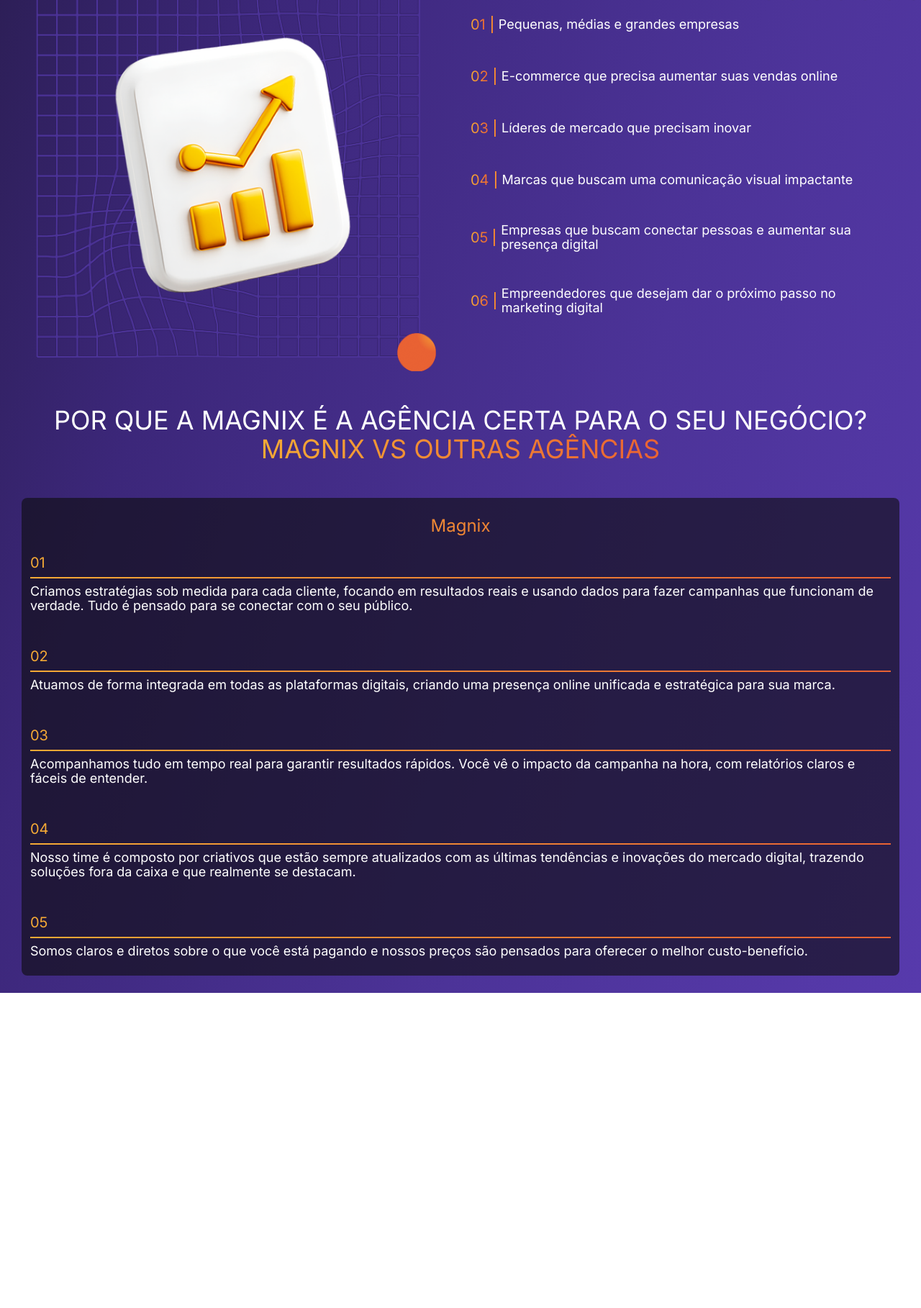
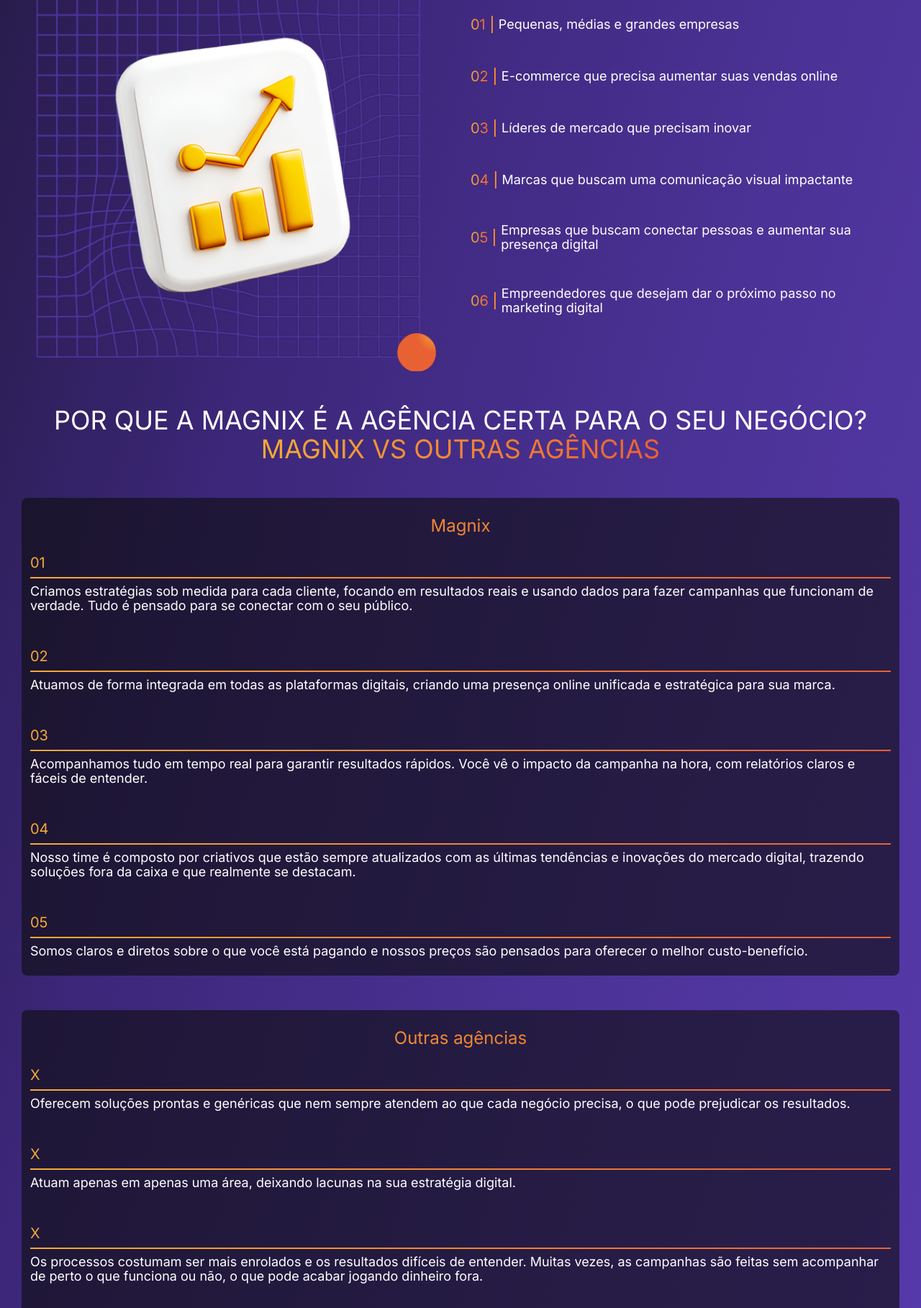
Before and after one commit to pedroeuzebiodev/agenciamagnix.com, a PHP site: page / in a window 1280 px wide. Shown: the part 2480-4298 px from the top of the page at 72% size. Before the commit the page ends 3860 px from the top, so only its background shows below. Run offline with PHP 8.4, Linux system fonts and the light colour scheme.

Commit message:
Adiciona subseção de outras agências

```diff
--- a/assets/css/pages/index/partials/comparison-section.css
+++ b/assets/css/pages/index/partials/comparison-section.css
@@ -23,7 +23,14 @@
   color: transparent;
 }
 
-#comparison-section #wrapper-comparison #magnix {
+#comparison-section #wrapper-comparison {
+  display: flex;
+  flex-direction: column;
+  gap: 4.8rem;
+}
+
+#comparison-section #wrapper-comparison #magnix,
+#comparison-section #wrapper-comparison #other-agencies {
   background: var(--accent);
 
   padding: 2.4rem 1.2rem;
@@ -31,7 +38,8 @@
   border-radius: 0.8rem;
 }
 
-#comparison-section #wrapper-comparison #magnix h3 {
+#comparison-section #wrapper-comparison #magnix h3,
+#comparison-section #wrapper-comparison #other-agencies h3 {
   font-size: 2.4rem;
 
   line-height: 3rem;
@@ -47,7 +55,11 @@
   margin-bottom: 2.4rem;
 }
 
-#comparison-section #wrapper-comparison #magnix #wrapper-content-magnix {
+#comparison-section #wrapper-comparison #magnix #wrapper-content-magnix,
+#comparison-section
+  #wrapper-comparison
+  #other-agencies
+  #wrapper-content-other-agencies {
   display: flex;
   flex-direction: column;
   gap: 4.8rem;
@@ -57,7 +69,12 @@
   #wrapper-comparison
   #magnix
   #wrapper-content-magnix
-  .content-magnix {
+  .content-magnix,
+#comparison-section
+  #wrapper-comparison
+  #other-agencies
+  #wrapper-content-other-agencies
+  .content-other-agencies {
   display: flex;
   flex-direction: column;
   gap: 0.8rem;
@@ -68,6 +85,12 @@
   #magnix
   #wrapper-content-magnix
   .content-magnix
+  h4,
+#comparison-section
+  #wrapper-comparison
+  #other-agencies
+  #wrapper-content-other-agencies
+  .content-other-agencies
   h4 {
   font-size: 2rem;
 
@@ -85,7 +108,13 @@
   #magnix
   #wrapper-content-magnix
   .content-magnix
-  .wrapper-content-magnix-subsection-separation-line {
+  .wrapper-content-magnix-subsection-separation-line,
+#comparison-section
+  #wrapper-comparison
+  #other-agencies
+  #wrapper-content-other-agencies
+  .content-other-agencies
+  .content-other-agencies-subsection-separation-line {
   width: 100%;
   height: 0.2rem;
 
@@ -97,6 +126,12 @@
   #magnix
   #wrapper-content-magnix
   .content-magnix
+  p,
+#comparison-section
+  #wrapper-comparison
+  #other-agencies
+  #wrapper-content-other-agencies
+  .content-other-agencies
   p {
   color: var(--foreground);
 
--- a/index.html
+++ b/index.html
@@ -363,6 +363,81 @@
                   </div>
                 </div>
               </div>
+
+              <div id="other-agencies">
+                <h3>Outras agências</h3>
+
+                <div id="wrapper-content-other-agencies">
+                  <div class="content-other-agencies">
+                    <h4>X</h4>
+
+                    <div
+                      class="content-other-agencies-subsection-separation-line"
+                    ></div>
+
+                    <p>
+                      Oferecem soluções prontas e genéricas que nem sempre
+                      atendem ao que cada negócio precisa, o que pode prejudicar
+                      os resultados.
+                    </p>
+                  </div>
+
+                  <div class="content-other-agencies">
+                    <h4>X</h4>
+
+                    <div
+                      class="content-other-agencies-subsection-separation-line"
+                    ></div>
+
+                    <p>
+                      Atuam apenas em apenas uma área, deixando lacunas na sua
+                      estratégia digital.
+                    </p>
+                  </div>
+
+                  <div class="content-other-agencies">
+                    <h4>X</h4>
+
+                    <div
+                      class="content-other-agencies-subsection-separation-line"
+                    ></div>
+
+                    <p>
+                      Os processos costumam ser mais enrolados e os resultados
+                      difíceis de entender. Muitas vezes, as campanhas são
+                      feitas sem acompanhar de perto o que funciona ou não, o
+                      que pode acabar jogando dinheiro fora.
+                    </p>
+                  </div>
+
+                  <div class="content-other-agencies">
+                    <h4>X</h4>
+
+                    <div
+                      class="content-other-agencies-subsection-separation-line"
+                    ></div>
+
+                    <p>
+                      Muitas agências tradicionais ainda não se adaptaram às
+                      novas plataformas e tendências, o que pode deixar suas
+                      campanhas desatualizadas e menos eficazes.
+                    </p>
+                  </div>
+
+                  <div class="content-other-agencies">
+                    <h4>X</h4>
+
+                    <div
+                      class="content-other-agencies-subsection-separation-line"
+                    ></div>
+
+                    <p>
+                      Cobram altos valores por pacotes cheios de serviços que
+                      você não precisa, sem garantir o retorno esperado.
+                    </p>
+                  </div>
+                </div>
+              </div>
             </div>
           </div>
         </section>
```
